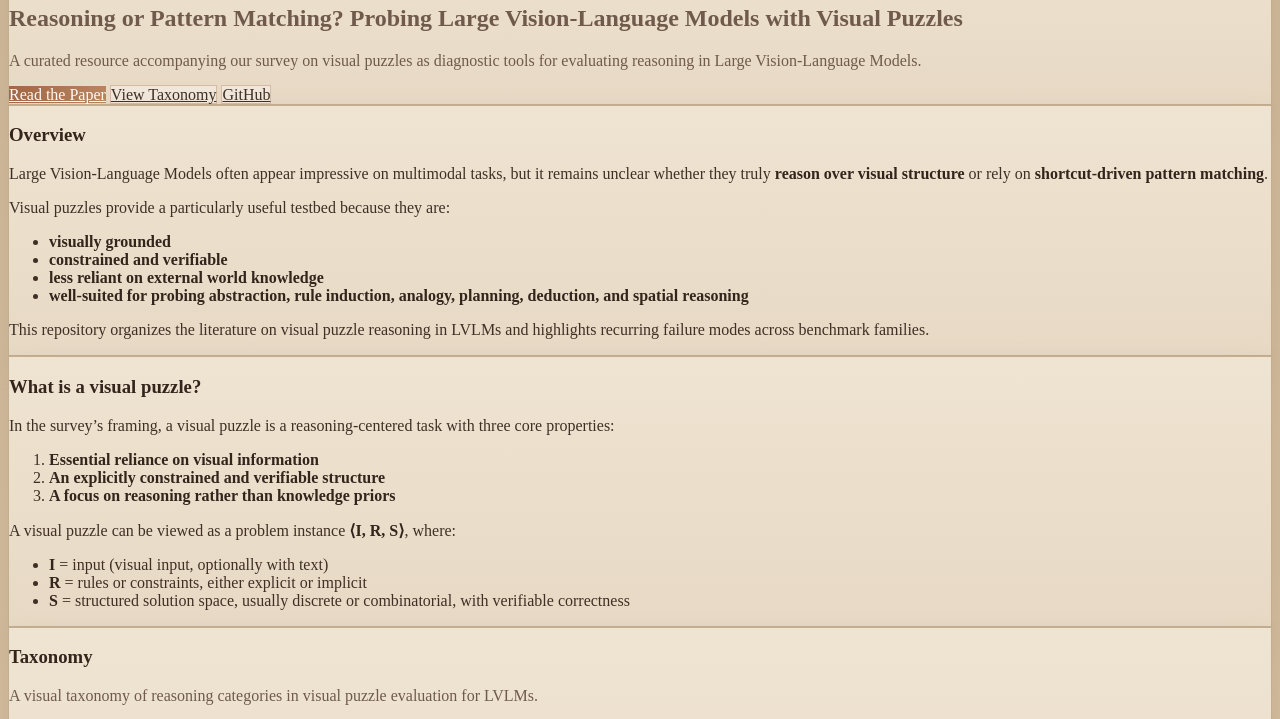
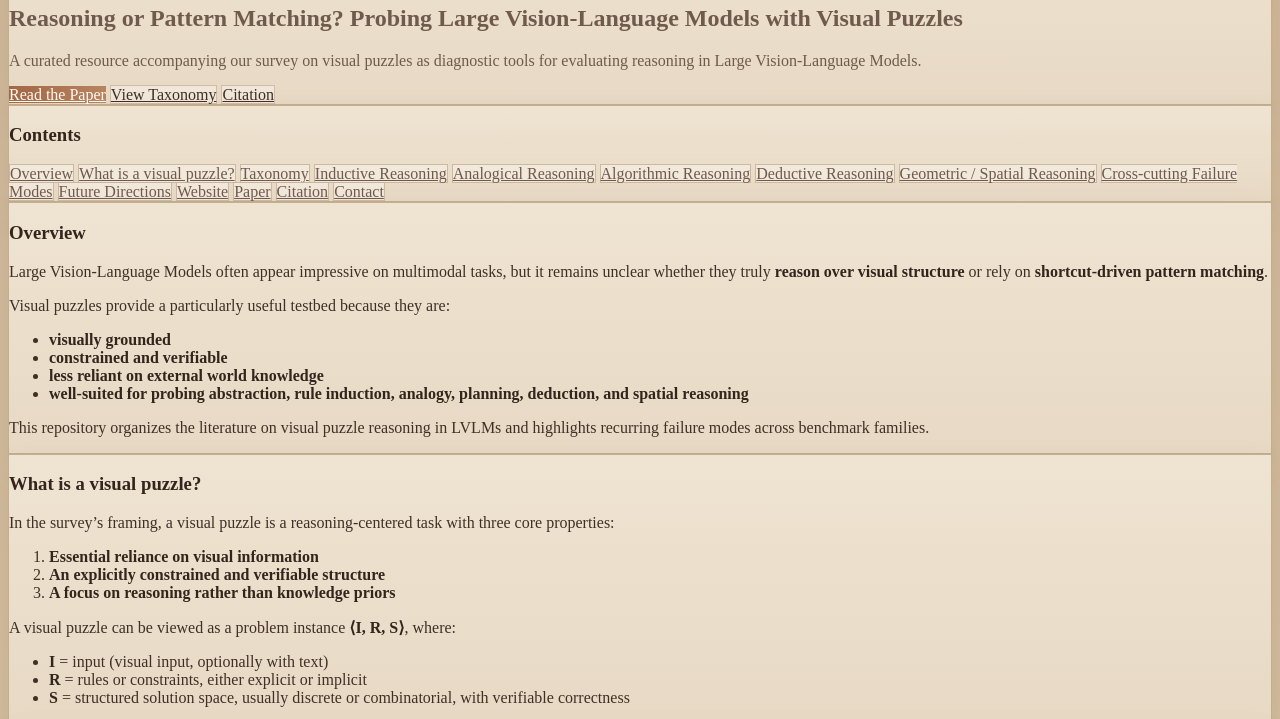
Before and after one commit to marialymperaiou/awesome-visual-puzzles, a plain HTML site: page index.html in a window 1280 px wide. Shown: the part 142-861 px from the top of the page. Drawn offline with Linux system fonts and the light colour scheme.

Commit message:
Update index.html

```diff
--- a/index.html
+++ b/index.html
@@ -13,10 +13,8 @@
       <nav class="nav">
         <a href="#overview">Overview</a>
         <a href="#taxonomy">Taxonomy</a>
-        <a href="#future-directions">Future Directions</a>
-        <a href="#github">GitHub</a>
         <a href="#paper">Paper</a>
-        <a href="#contact">Contact</a>
+        <a href="#citation">Citation</a>
       </nav>
     </div>
   </header>
@@ -35,7 +33,31 @@
         <div class="hero-actions">
           <a class="btn primary" href="https://arxiv.org/abs/2601.13705" target="_blank" rel="noopener noreferrer">Read the Paper</a>
           <a class="btn" href="#taxonomy">View Taxonomy</a>
-          <a class="btn" href="#github">GitHub</a>
+          <a class="btn" href="#citation">Citation</a>
+        </div>
+      </div>
+    </section>
+
+    <section class="section">
+      <div class="container">
+        <div class="card">
+          <h3>Contents</h3>
+          <div class="toc-grid">
+            <a href="#overview">Overview</a>
+            <a href="#what-is-a-visual-puzzle">What is a visual puzzle?</a>
+            <a href="#taxonomy">Taxonomy</a>
+            <a href="#inductive-reasoning">Inductive Reasoning</a>
+            <a href="#analogical-reasoning">Analogical Reasoning</a>
+            <a href="#algorithmic-reasoning">Algorithmic Reasoning</a>
+            <a href="#deductive-reasoning">Deductive Reasoning</a>
+            <a href="#geometric-spatial-reasoning">Geometric / Spatial Reasoning</a>
+            <a href="#cross-cutting-failure-modes">Cross-cutting Failure Modes</a>
+            <a href="#future-directions">Future Directions</a>
+            <a href="#website">Website</a>
+            <a href="#paper">Paper</a>
+            <a href="#citation">Citation</a>
+            <a href="#contact">Contact</a>
+          </div>
         </div>
       </div>
     </section>
@@ -494,13 +516,13 @@
       </div>
     </section>
 
-    <section class="section" id="github">
+    <section class="section" id="website">
       <div class="container">
         <div class="card compact">
-          <h3>GitHub</h3>
+          <h3>Website</h3>
           <p>
-            <a href="https://github.com/marialymperaiou/awesome-visual-puzzles" target="_blank" rel="noopener noreferrer">
-              github.com/marialymperaiou/awesome-visual-puzzles
+            <a href="https://marialymperaiou.github.io/awesome-visual-puzzles/" target="_blank" rel="noopener noreferrer">
+              https://marialymperaiou.github.io/awesome-visual-puzzles/
             </a>
           </p>
         </div>
@@ -513,7 +535,7 @@
           <h3>Paper</h3>
           <p>
             <a href="https://arxiv.org/abs/2601.13705" target="_blank" rel="noopener noreferrer">
-              View on arXiv
+              arXiv: 2601.13705
             </a>
           </p>
         </div>
```
